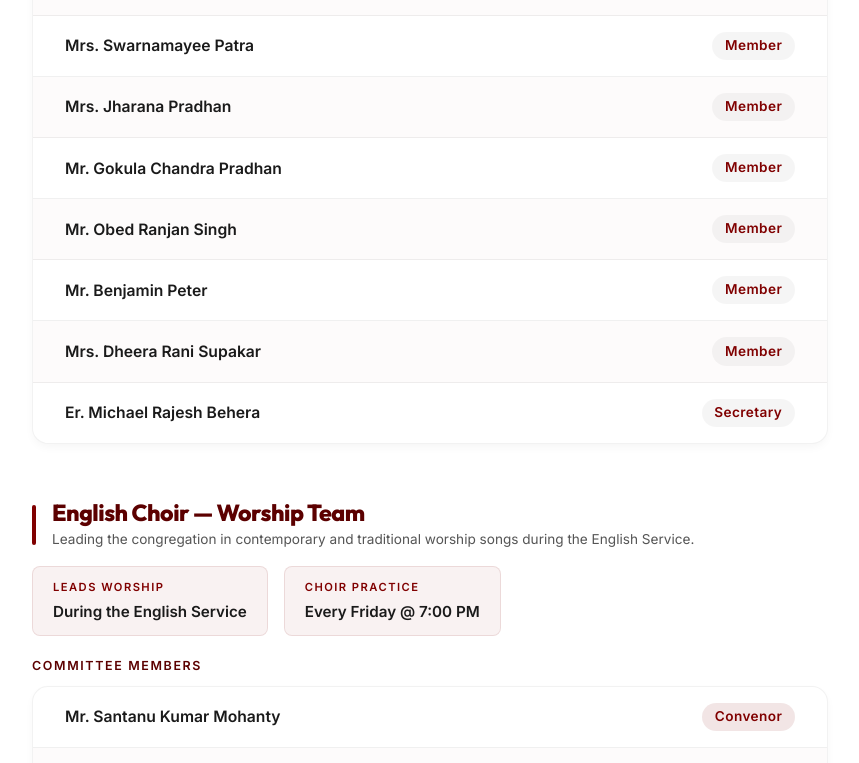
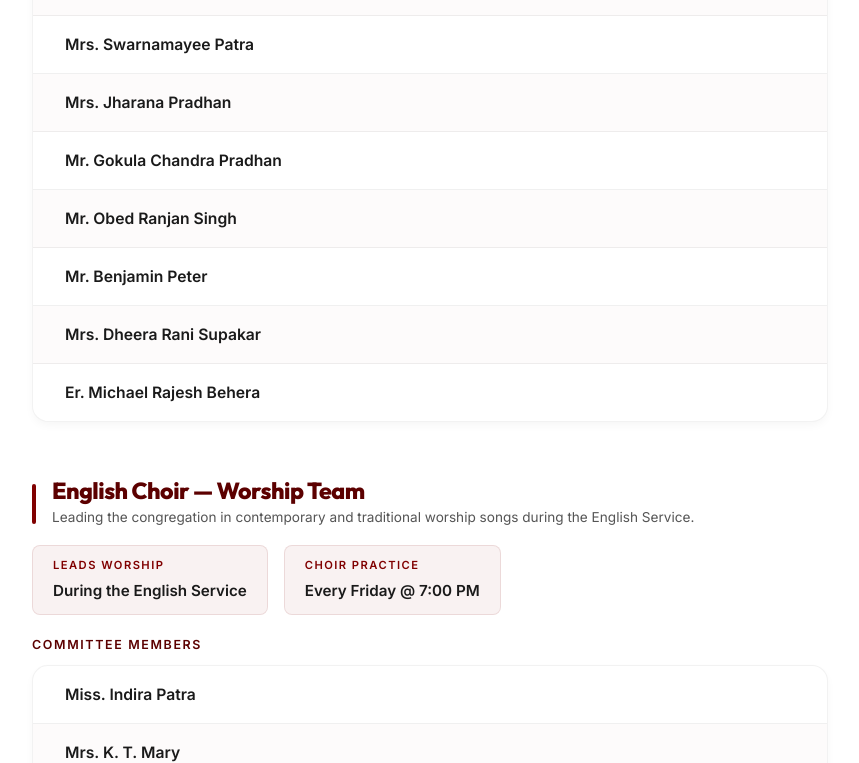
Before and after one commit to Abhijeet-Behera/cocuc-website, a Next.js app in the folder frontend/: page /activities/worship-team in a window 1280 px wide. Shown: the part 1246-2009 px from the top of the page, without its empty margins (210-1069 px from the left). Built offline with nearby package versions, Linux system fonts and the light colour scheme.

Commit message:
update: Update details of English Worship Team

```diff
--- a/frontend/app/activities/worship-team/page.js
+++ b/frontend/app/activities/worship-team/page.js
@@ -11,23 +11,23 @@ export default function WorshipTeamPage() {
   const odiaChoir = [
     { name: 'Mr. Asit Kumar Mohanty', role: 'Convenor' },
     { name: 'Mr. Pradeep Kumar Roul', role: 'Co-Convenor' },
-    { name: 'Mrs. Swarnamayee Patra', role: 'Member' },
-    { name: 'Mrs. Jharana Pradhan', role: 'Member' },
-    { name: 'Mr. Gokula Chandra Pradhan', role: 'Member' },
-    { name: 'Mr. Obed Ranjan Singh', role: 'Member' },
-    { name: 'Mr. Benjamin Peter', role: 'Member' },
-    { name: 'Mrs. Dheera Rani Supakar', role: 'Member' },
-    { name: 'Er. Michael Rajesh Behera', role: 'Secretary' },
+    { name: 'Mrs. Swarnamayee Patra', role: null },
+    { name: 'Mrs. Jharana Pradhan', role: null },
+    { name: 'Mr. Gokula Chandra Pradhan', role: null },
+    { name: 'Mr. Obed Ranjan Singh', role: null },
+    { name: 'Mr. Benjamin Peter', role: null },
+    { name: 'Mrs. Dheera Rani Supakar', role: null },
+    { name: 'Er. Michael Rajesh Behera', role: null },
   ]
 
   const englishChoir = [
-    { name: 'Mr. Santanu Kumar Mohanty', role: 'Convenor' },
-    { name: 'Miss. Indira Patra', role: 'Co-Convenor' },
-    { name: 'Mr. Adarsh Vasa', role: 'Member' },
-    { name: 'Mrs. K. T. Mary', role: 'Member' },
-    { name: 'Mr. Amlan Nag', role: 'Member' },
-    { name: 'Mr. Vinod Mohanty', role: 'Member' },
-    { name: 'Er. Michael Rajesh Behera', role: 'Secretary' },
+    { name: 'Miss. Indira Patra', role: null },
+    { name: 'Mrs. K. T. Mary', role: null },
+    { name: 'Mr. Santanu Kumar Mohanty', role: null },
+    { name: 'Mr. Adarsh Vasa', role: null },
+    { name: 'Mr. Amlan Nag', role: null },
+    { name: 'Mr. Vinod Mohanty', role: null },
+    { name: 'Er. Michael Rajesh Behera', role: null },
   ]
 
   const MemberList = ({ members }) => (
@@ -43,6 +43,7 @@ export default function WorshipTeamPage() {
           <span style={{ fontWeight: 600, color: 'var(--color-text)', fontSize: '0.98rem' }}>
             {m.name}
           </span>
+          {m.role && (
             <span
               style={{
                 padding: '0.2rem 0.8rem',
@@ -61,6 +62,7 @@ export default function WorshipTeamPage() {
             >
               {m.role}
             </span>
+          )}
         </div>
       ))}
     </div>
```
Lines whose indentation alone changed are shown as unchanged.
